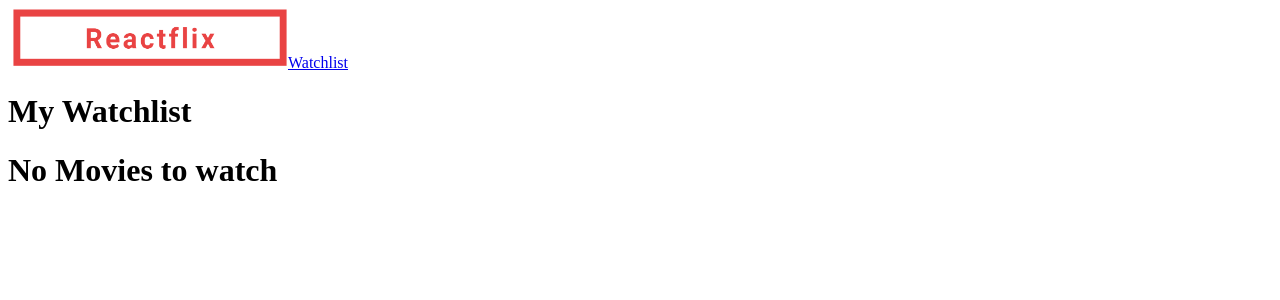
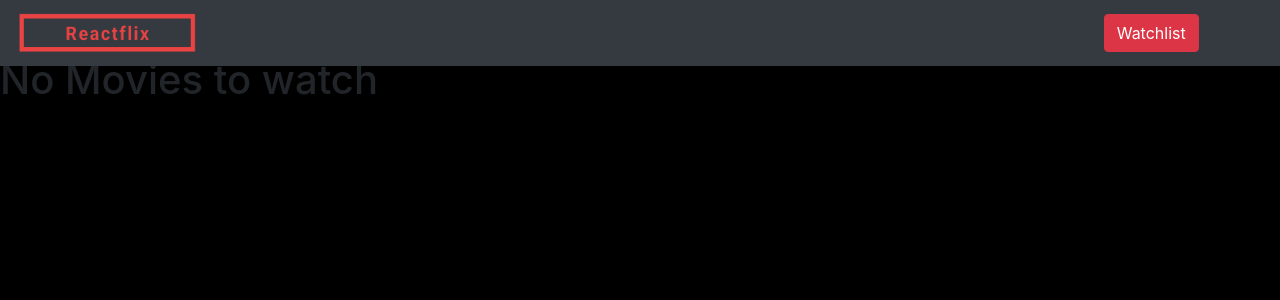
Before and after one commit to iaabo/Reactflix, a React (Create React App) app: page /watchlist in a window 1280 px wide. Shown: the top 300 px of the page. Built offline with nearby package versions, Linux system fonts and the light colour scheme.

Commit message:
add bootstrap to navbar + background body

```diff
--- a/package.json
+++ b/package.json
@@ -6,7 +6,9 @@
     "@testing-library/jest-dom": "^5.11.9",
     "@testing-library/react": "^11.2.3",
     "@testing-library/user-event": "^12.6.2",
+    "bootstrap": "^4.6.0",
     "react": "^17.0.1",
+    "react-bootstrap": "^1.4.3",
     "react-dom": "^17.0.1",
     "react-router-dom": "^5.2.0",
     "react-scripts": "4.0.1",
--- a/public/index.html
+++ b/public/index.html
@@ -10,6 +10,12 @@
       content="Web site created using create-react-app"
     />
     <link rel="apple-touch-icon" href="%PUBLIC_URL%/logo192.png" />
+    <link
+  rel="stylesheet"
+  href="https://maxcdn.bootstrapcdn.com/bootstrap/4.5.0/css/bootstrap.min.css"
+  integrity="sha384-9aIt2nRpC12Uk9gS9baDl411NQApFmC26EwAOH8WgZl5MYYxFfc+NcPb1dKGj7Sk"
+  crossorigin="anonymous"
+/>
     <!--
       manifest.json provides metadata used when your web app is installed on a
       user's mobile device or desktop. See https://developers.google.com/web/fundamentals/web-app-manifest/
--- a/src/App.js
+++ b/src/App.js
@@ -1,13 +1,13 @@
 import { Route, Redirect, Switch } from "react-router-dom";
 import MovieList from "./components/MovieList";
-import Navbar from "./components/Navbar";
+import NavBar from "./components/NavBar";
 import WatchList from "./components/WatchList";
 import { GlobalProvider } from "./context/GlobalState";
 
 function App() {
   return (
     <div>
-      <Navbar />
+      <NavBar />
       <GlobalProvider>
         <Switch>
           <Route exact path="/" component={MovieList} />
--- a/src/components/Navbar.js
+++ b/src/components/Navbar.js
@@ -1,16 +1,37 @@
 import React from "react";
 import { Link } from "react-router-dom";
+import { Button, Nav, Navbar, Col } from "react-bootstrap";
 import logo from "../assets/logo_transparent.png";
 
-const Navbar = () => {
+const NavBar = () => {
   return (
     <div>
-      <Link to="/">
-        <img src={logo} alt="" className="logo" style={{height:"60px", width:"280px"}} />
-      </Link>
-      <Link to="/watchlist">Watchlist</Link>
+      <Navbar fixed="top" bg="dark" variant="dark">
+        <Navbar.Brand>
+          <Link to="/">
+            <img
+              src={logo}
+              alt=""
+              className="logo"
+              style={{ height: "40px", width: "180px" }}
+            />
+          </Link>
+        </Navbar.Brand>
+        <Navbar.Collapse className="justify-content-end">
+          <Col xs={6} md={2}>
+            <Button variant="danger">
+              <Link
+                to="/watchlist"
+                style={{ color: "white", textDecoration: "none" }}
+              >
+                Watchlist
+              </Link>
+            </Button>
+          </Col>
+        </Navbar.Collapse>
+      </Navbar>
     </div>
   );
 };
 
-export default Navbar;
+export default NavBar;
--- a/src/components/WatchList.js
+++ b/src/components/WatchList.js
@@ -1,6 +1,7 @@
 import React, { useContext } from "react";
 import { GlobalContext } from "../context/GlobalState";
 import WatchedMovie from "./WatchedMovie";
+
 
 const WatchList = () => {
   const { watchlist } = useContext(GlobalContext);
@@ -10,7 +11,7 @@ const WatchList = () => {
       {watchlist.length > 0 ? (
         <span>
           {watchlist.length}
-          {watchlist.length === 1 ? "movie" : "movies"}
+          {watchlist.length === 1 ? " movie to watch" : " movies to watch"}
         </span>
       ) : (
         ""
--- /dev/null
+++ b/src/index.css
@@ -0,0 +1,3 @@
+body {
+  background-color: #000000;
+}
--- a/src/index.js
+++ b/src/index.js
@@ -1,7 +1,9 @@
 import React from "react";
 import ReactDOM from "react-dom";
 import { BrowserRouter } from "react-router-dom";
+import "bootstrap/dist/css/bootstrap.min.css";
 import App from "./App";
+import "./index.css";
 
 ReactDOM.render(
   <React.StrictMode>
```
Also changed, not shown: 2 other files (tests, documents, lock files or other folders).
